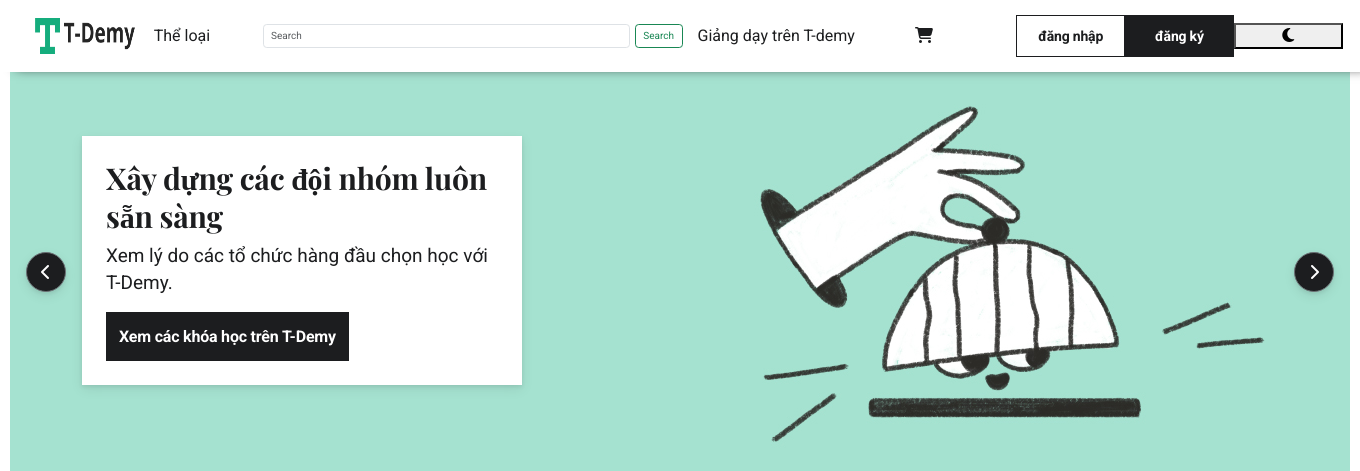
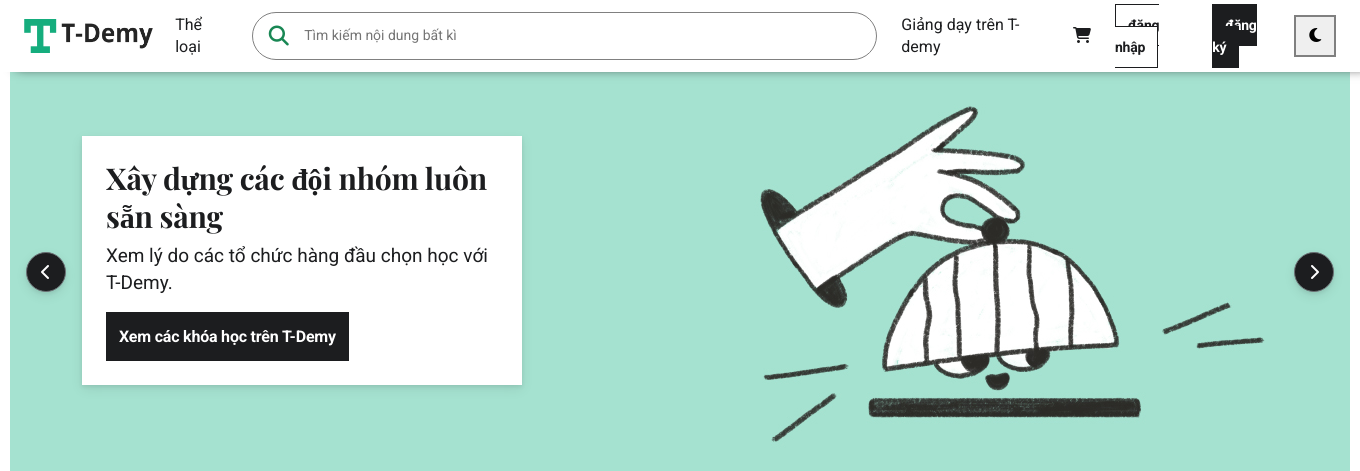
Before and after one commit to letrungtin09/DuAn1, a PHP site: page /EzCode/assets/index.html in a window 1360 px wide. Shown: the top 471 px of the page. Run offline with PHP 8.4, Linux system fonts and the light colour scheme.

Commit message:
hoàn thiện header

```diff
--- a/assets/css/main.css
+++ b/assets/css/main.css
@@ -33,14 +33,76 @@ body {
   height: 72px;
   z-index: 1;
 }
-
-.logo_img {
-  width: 100px;
-  height: 36px;
+.nav_header .container_header {
+  margin: 0 2.4rem;
+  display: flex;
+  align-items: center;
+  width: 100%;
 }
-
-.container_header {
-  margin: 0 2rem;
+.nav_header .container_header .logo_img {
+  width: 100%;
+  height: 34px;
+}
+.nav_header .container_header .kind_menu {
+  margin: 0 1.2rem;
+}
+.nav_header .container_header .kind_menu:hover .dropdown-menu {
+  display: block;
+}
+.nav_header .container_header .header_search {
+  border: 1px solid gray;
+  margin: 0 1.2rem;
+  height: 48px;
+  width: 666px;
+  border-radius: 24px;
+}
+.nav_header .container_header .header_search form {
+  align-items: center;
+  justify-content: center;
+  height: 100%;
+}
+.nav_header .container_header .header_search form .header_search_btn {
+  border: none;
+  margin: 0 0.8rem;
+  font-size: 20px;
+}
+.nav_header .container_header .header_search form .header_search_btn:hover {
+  color: black;
+  background-color: transparent;
+}
+.nav_header .container_header .header_search form .header_search_input {
+  outline: 0;
+  border: none;
+  font-size: 14px;
+  width: 100%;
+}
+.nav_header .container_header .header_teaching {
+  margin: 0 1.2rem;
+}
+.nav_header .container_header .header_cart {
+  margin: 0 1.2rem;
+}
+.nav_header .container_header .header_cart:hover .header_cart_detail-bill {
+  display: block;
+}
+.nav_header .container_header .header_login {
+  margin: 0 1.2rem;
+}
+.nav_header .container_header .header_login a {
+  text-decoration: none;
+  cursor: pointer;
+}
+.nav_header .container_header .header_regis {
+  margin-right: 1.2rem;
+}
+.nav_header .container_header .header_regis a {
+  text-decoration: none;
+  cursor: pointer;
+}
+.nav_header .container_header .header_dark {
+  width: 44px;
+  height: 42px;
+  border: 2px solid gray;
 }
 
 .carousel {
--- a/assets/index.html
+++ b/assets/index.html
@@ -23,12 +23,12 @@
     <!-- HEADER -->
     <header>
         <nav class="navbar navbar-expand-lg nav_header">
-            <div class="container-fluid row container_header">
-                <a class="navbar-brand col-1" href="#">
+            <div class="container_header">
+                <a class="navbar-brand" href="#">
                     <img class="logo_img" src="./img/logo.png" alt="">
                 </a>
-                <div class="nav-item dropdown col-1">
-                    <a class="nav-link kind_menu" href="#" role="button">
+                <div class="nav-item dropdown kind_menu">
+                    <a class="nav-link" href="#" role="button">
                     Thể loại
                     </a>
                     <ul class="dropdown-menu">
@@ -38,27 +38,35 @@
                         <li><a class="dropdown-item" href="#">Something else here</a></li>
                     </ul>
                 </div>
-                <form class="d-flex  col-4" role="search">
-                    <input class="form-control me-2" type="search" placeholder="Search" aria-label="Search">
-                    <button class="btn btn-outline-success" type="submit">Search</button>
-                </form>
-                <div class="nav-item  col-2">
+                <div class="header_search">
+                    <form class="d-flex" role="search">
+                        <button class="btn btn-outline-success header_search_btn" type="submit">
+                            <i class="fa-solid fa-magnifying-glass"></i>
+                        </button>
+                        <input class="header_search_input me-2" placeholder="Tìm kiếm nội dung bất kì">
+                    </form>
+                </div>
+                <div class="nav-item header_teaching">
                     <a class="nav-link" aria-current="page" href="#">Giảng dạy trên T-demy</a>
                 </div>
-                <div class="nav-item dropdown  col-1">
-                    <a class="nav-link kind_menu" href="#" role="button">
+                <div class="nav-item dropdown header_cart">
+                    <a class="nav-link" href="#" role="button">
                         <i class="fa-solid fa-cart-shopping"></i>
                     </a>
-                    <ul class="dropdown-menu">
+                    <ul class="dropdown-menu header_cart_detail-bill">
                         <li><a class="dropdown-item" href="#">Action</a></li>
                         <li><a class="dropdown-item" href="#">Another action</a></li>
                         <li><hr class="dropdown-divider"></li>
                         <li><a class="dropdown-item" href="#">Something else here</a></li>
                     </ul>
                 </div>
-                <button class="button-white-medium col-1">đăng nhập</button>
-                <button class="button-black-medium col-1">đăng ký</button>
-                <button class=" col-1">
+                <div class="header_login">
+                    <a class="button-white-medium ">đăng nhập</a>
+                </div>
+                <div class="header_regis">
+                    <a class="button-black-medium">đăng ký</a>
+                </div>
+                <button class="header_dark">
                     <i class="fa-solid fa-moon"></i>
                 </button>
             </div>
--- a/assets/sass/Layouts/_header.scss
+++ b/assets/sass/Layouts/_header.scss
@@ -3,11 +3,79 @@
     box-shadow: 12px 0px 11px -4px $color-black-0;
     height: 72px;
     z-index: 1;
+    .container_header{
+        margin: 0 $mg-5;
+        display: flex;
+        align-items: center;
+        width: 100%;
+        .logo_img{
+            width: 100%;
+            height: 34px;
+        }
+        .kind_menu{
+            margin: 0 $mg-0;
+            &:hover {
+                .dropdown-menu{
+                    display: block;
+                }
+            }
+        }
+        .header_search{
+            border: 1px solid gray;
+            margin: 0 $mg-0;
+            height: 48px;
+            width: 666px;
+            border-radius: 24px;
+            form{
+                align-items: center;
+                justify-content: center;
+                height: 100%;
+                .header_search_btn{
+                    border: none;
+                    margin: 0 $mg-1;
+                    font-size: 20px;
+                    &:hover{
+                        color:black;
+                        background-color: transparent;
+                    }
+                }
+                .header_search_input{
+                    outline: 0;
+                    border: none;
+                    font-size: 14px;
+                    width: 100%;
+                }
+            }
+        }
+        .header_teaching{
+            margin: 0 $mg-0;
+        }
+        .header_cart{
+            margin: 0 $mg-0;
+            &:hover {
+                .header_cart_detail-bill{
+                    display: block;
+                }
+            }
+        }
+        .header_login{
+            margin: 0 $mg-0;
+            a{
+                text-decoration: none;
+                cursor: pointer;
+            }
+        }
+        .header_regis{
+            margin-right: $mg-0;
+            a{
+                text-decoration: none;
+                cursor: pointer;
+            }
+        }
+        .header_dark{
+            width: 44px;
+            height: 42px;
+            border: 2px solid gray;
+        }
+    }
 }
-.logo_img{
-    width: 100px;
-    height: 36px;
-}
-.container_header{
-    margin: 0 $mg-2 + $mg-4;
-}
```
Also changed, not shown: 1 other file.
